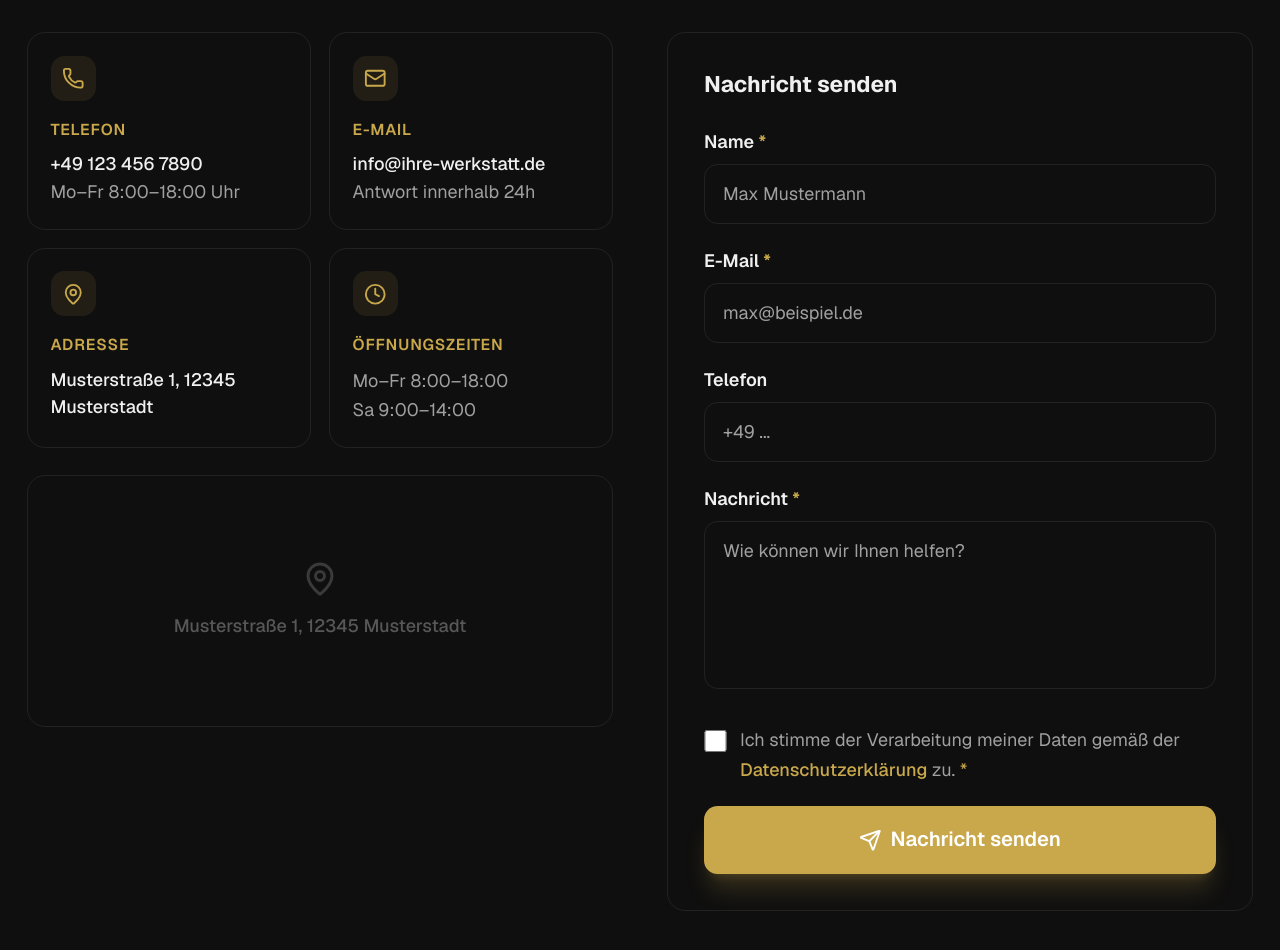
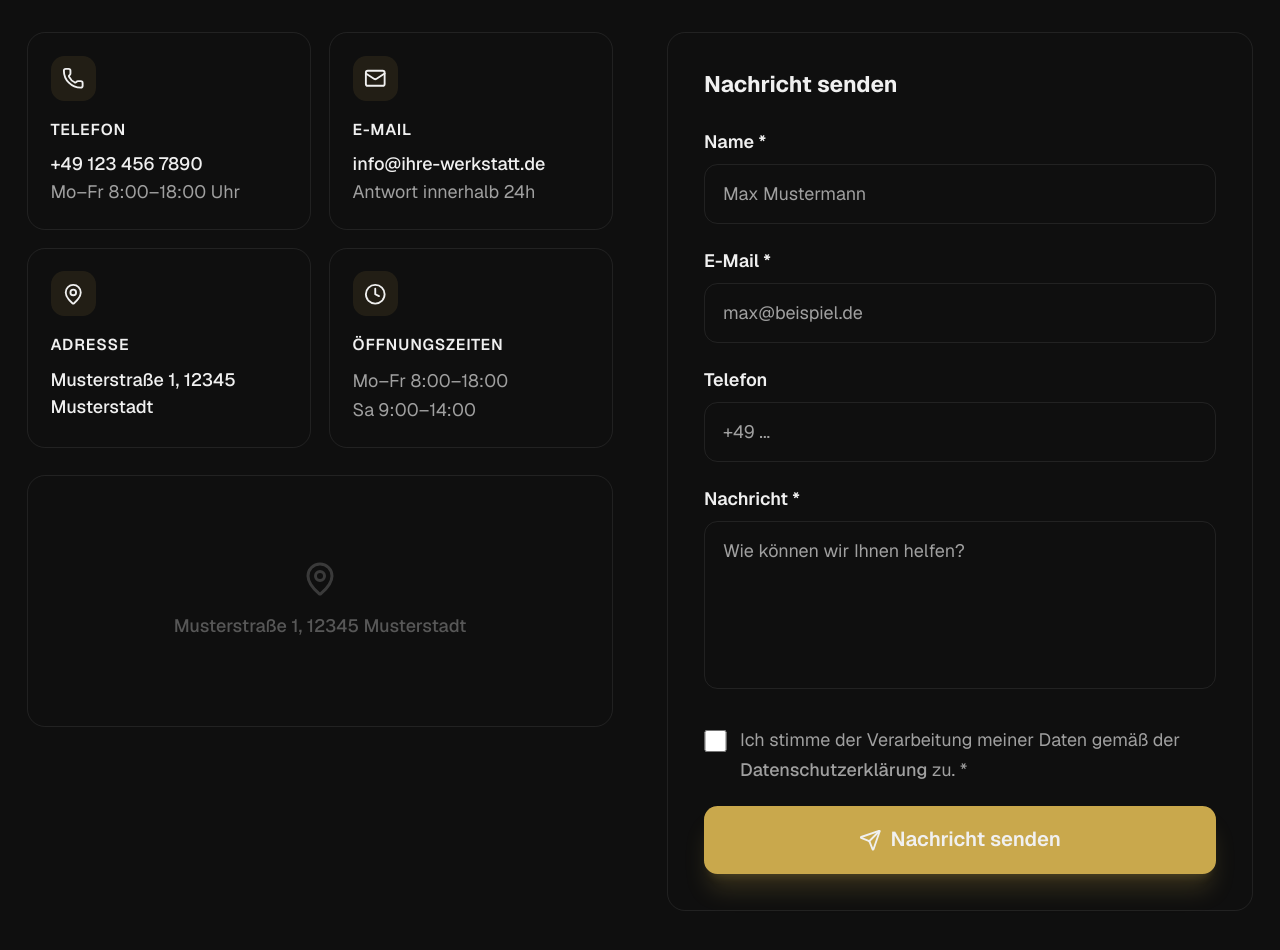
Before and after one commit to KUWEZU/template-onepager-1, a Next.js app: page / in a window 1280 px wide. Shown: the part 6560-7510 px from the top of the page. Built offline with nearby package versions, Linux system fonts and the light colour scheme.

Commit message:
fix(contrast): sichere Vordergrundfarben in allen Sections — text-safe-primary/secondary/icon

```diff
--- a/src/components/sections/Kontakt.tsx
+++ b/src/components/sections/Kontakt.tsx
@@ -48,7 +48,7 @@ export function Kontakt() {
 
         <div className="text-center mb-16">
           <div className="inline-flex items-center gap-2 px-4 py-1.5 rounded-full bg-brand-secondary/10 border border-brand-secondary/30 mb-6">
-            <span className="text-brand-secondary text-sm font-semibold uppercase tracking-wider">Kontakt</span>
+            <span className="text-safe-secondary text-sm font-semibold uppercase tracking-wider">Kontakt</span>
           </div>
           <h2 id="kontakt-heading" className="text-4xl sm:text-5xl font-black text-brand-heading mb-5">
             So erreichen Sie uns
@@ -68,12 +68,12 @@ export function Kontakt() {
                   className="border border-brand-border rounded-2xl p-5"
                   style={{ backgroundColor: "var(--color-card-bg)", boxShadow: "var(--card-shadow)" }}>
                   <div className="w-10 h-10 rounded-xl bg-brand-primary/10 flex items-center justify-center mb-4">
-                    <Icon className="w-5 h-5 text-brand-primary" aria-hidden="true" />
+                    <Icon className="w-5 h-5 text-safe-icon" aria-hidden="true" />
                   </div>
-                  <p className="text-sm font-semibold text-brand-primary uppercase tracking-wider mb-2">{title}</p>
+                  <p className="text-sm font-semibold text-safe-primary uppercase tracking-wider mb-2">{title}</p>
                   {lines.map((line, i) =>
                     href && i === 0 ? (
-                      <a key={i} href={href} className="block text-base text-brand-text hover:text-brand-primary transition-colors font-medium">
+                      <a key={i} href={href} className="block text-base text-brand-text hover:text-safe-primary transition-colors font-medium">
                         {line}
                       </a>
                     ) : (
@@ -142,7 +142,7 @@ export function Kontakt() {
                   ].map(({ id, label, type, required, autoComplete, placeholder }) => (
                     <div key={id}>
                       <label htmlFor={id} className="block text-base font-semibold text-brand-text mb-2">
-                        {label} {required && <span className="text-brand-primary" aria-label="Pflichtfeld">*</span>}
+                        {label} {required && <span className="text-safe-primary" aria-label="Pflichtfeld">*</span>}
                       </label>
                       <input id={id} name={id} type={type} autoComplete={autoComplete} required={required}
                         value={(form as Record<string, string>)[id]} onChange={handleChange} placeholder={placeholder}
@@ -155,7 +155,7 @@ export function Kontakt() {
 
                   <div>
                     <label htmlFor="message" className="block text-base font-semibold text-brand-text mb-2">
-                      Nachricht <span className="text-brand-primary" aria-label="Pflichtfeld">*</span>
+                      Nachricht <span className="text-safe-primary" aria-label="Pflichtfeld">*</span>
                     </label>
                     <textarea id="message" name="message" rows={5} required value={form.message} onChange={handleChange}
                       placeholder="Wie können wir Ihnen helfen?"
@@ -170,13 +170,13 @@ export function Kontakt() {
                       className="mt-1 w-5 h-5 accent-brand-primary cursor-pointer shrink-0" />
                     <label htmlFor="dsgvo" className="text-base text-brand-muted leading-relaxed cursor-pointer">
                       Ich stimme der Verarbeitung meiner Daten gemäß der{" "}
-                      <a href="/datenschutz" className="text-brand-primary hover:underline font-medium">Datenschutzerklärung</a> zu.{" "}
-                      <span className="text-brand-primary">*</span>
+                      <a href="/datenschutz" className="text-safe-primary hover:underline font-medium">Datenschutzerklärung</a> zu.{" "}
+                      <span className="text-safe-primary">*</span>
                     </label>
                   </div>
 
                   <button type="submit" disabled={loading}
-                    className="w-full flex items-center justify-center gap-2 py-4 bg-brand-primary text-white
+                    className="w-full flex items-center justify-center gap-2 py-4 bg-brand-primary text-on-primary
                                font-semibold rounded-xl hover:bg-brand-primary-hover transition-all
                                disabled:opacity-50 disabled:cursor-not-allowed text-lg min-h-[56px]
                                shadow-xl shadow-brand-primary/20">
```
